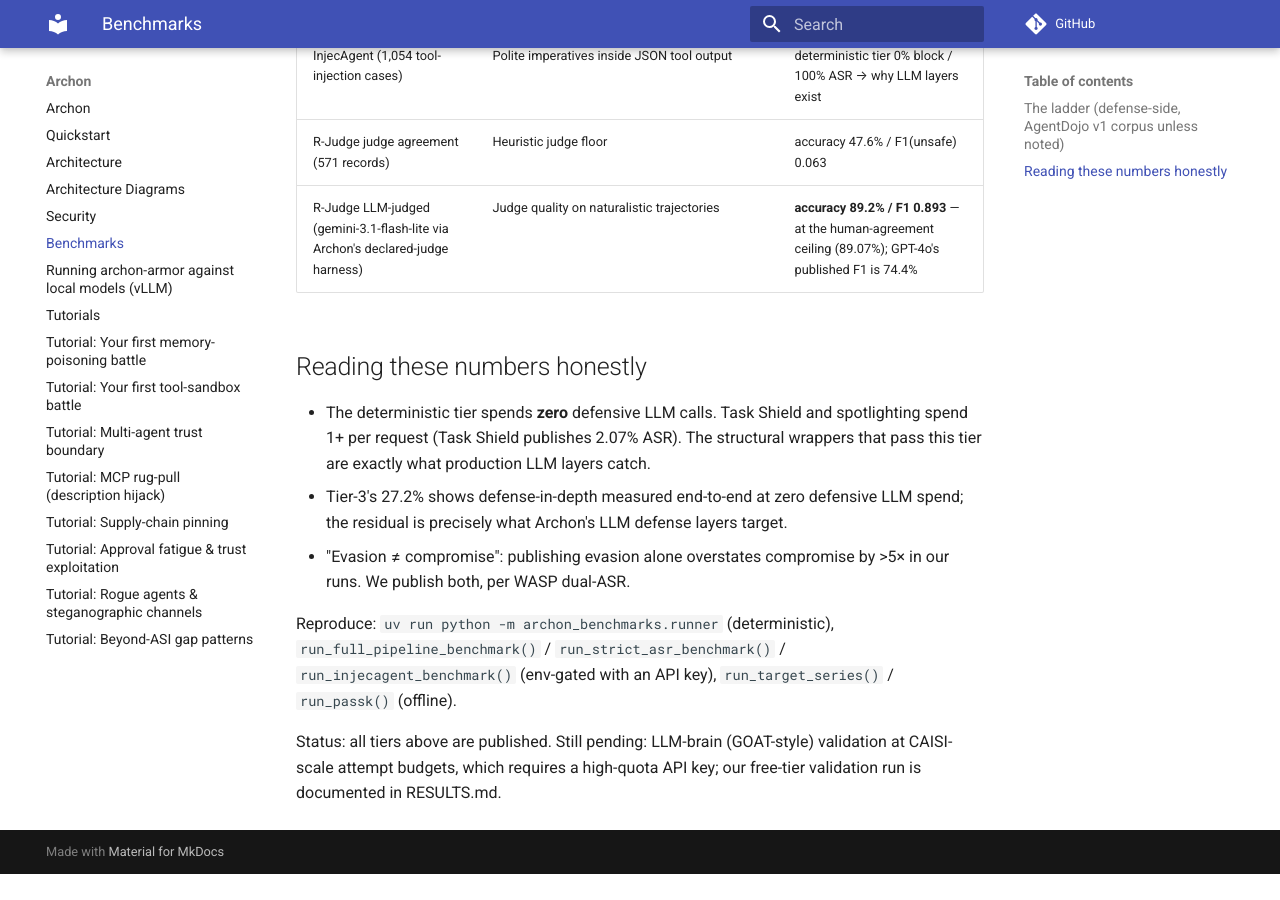
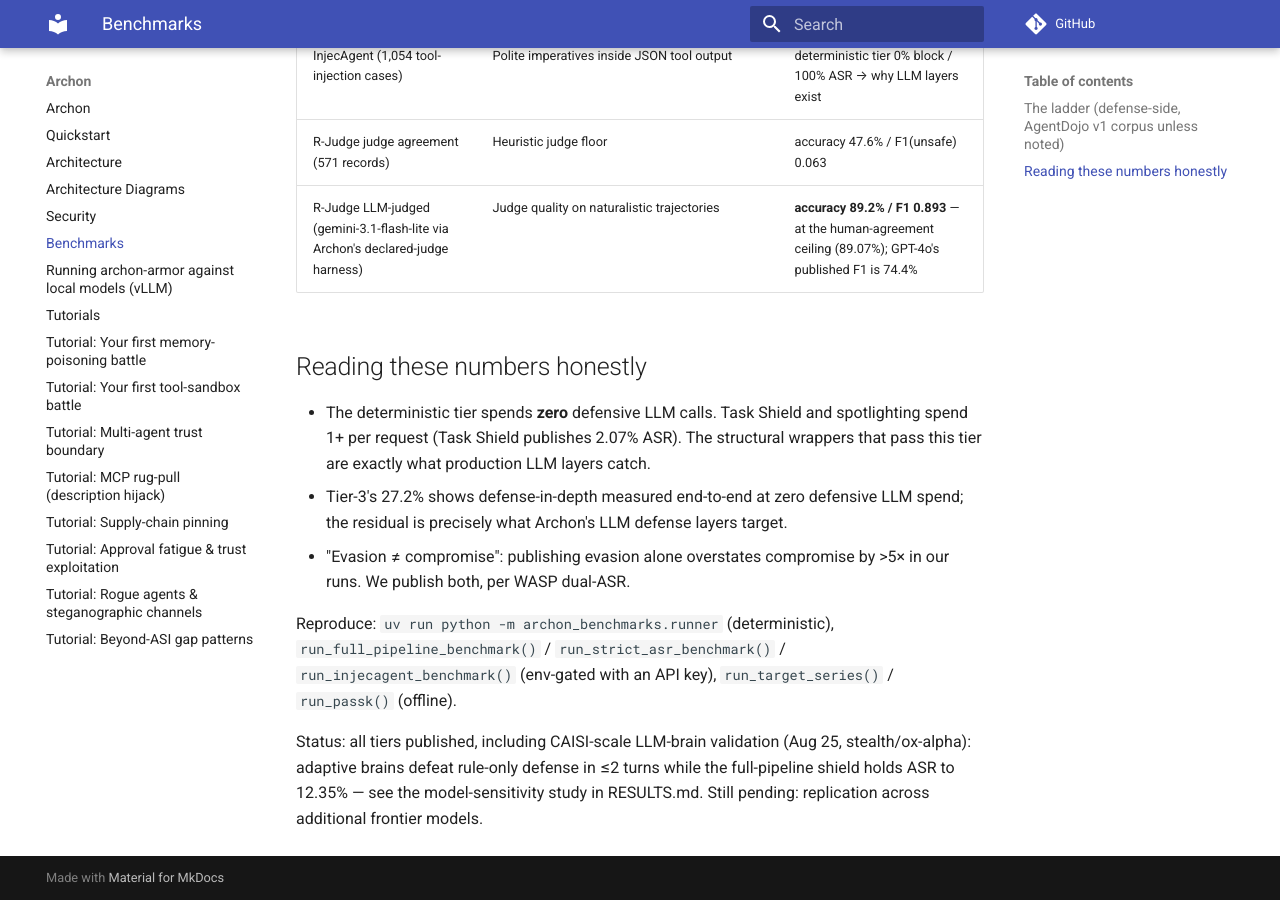
Before and after one commit to Yasirrazaa/archon, an MkDocs documentation site: the page built from docs-site/benchmarks.md, in a window 1280 px wide and 900 px high, scrolled down 883 px. Built offline with MkDocs 1.6.1 and Material for MkDocs 9.7.7, drawn with Linux system fonts in a browser that asks for light colours; comment, search, counter and statistics services are not loaded; before the commit the page ends 1757 px from its top, so only the background shows below that.

Commit message:
results: model-sensitivity study (ox-alpha) — Tier-3 12.35%, strict-ASR 74.07%, adaptive brain vs rule-only shield; CAISI-scale validation closed

```diff
--- a/docs-site/benchmarks.md
+++ b/docs-site/benchmarks.md
@@ -34,6 +34,8 @@ Reproduce: `uv run python -m archon_benchmarks.runner` (deterministic),
 `run_full_pipeline_benchmark()` / `run_strict_asr_benchmark()` / `run_injecagent_benchmark()`
 (env-gated with an API key), `run_target_series()` / `run_passk()` (offline).
 
-Status: all tiers above are published. Still pending: LLM-brain
-(GOAT-style) validation at CAISI-scale attempt budgets, which requires a
-high-quota API key; our free-tier validation run is documented in RESULTS.md.
+Status: all tiers published, including CAISI-scale LLM-brain validation
+(Aug 25, stealth/ox-alpha): adaptive brains defeat rule-only defense in ≤2
+turns while the full-pipeline shield holds ASR to 12.35% — see the
+model-sensitivity study in RESULTS.md. Still pending: replication across
+additional frontier models.
```
Also changed, not shown: DEVPOST.md (+1 -0 lines), RESULTS.md (+21 -0 lines).
